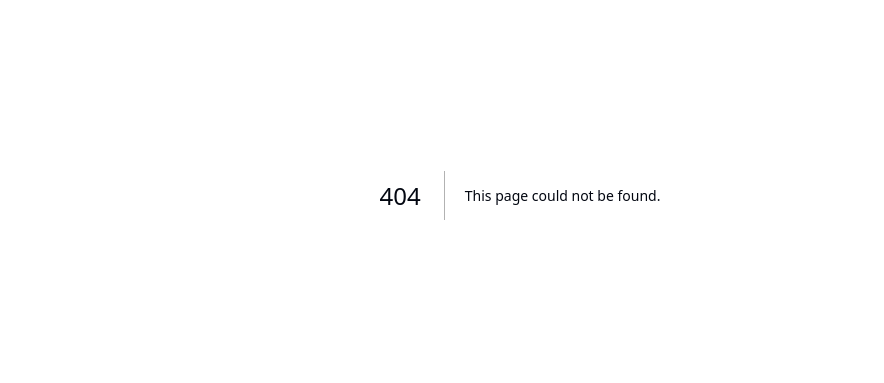
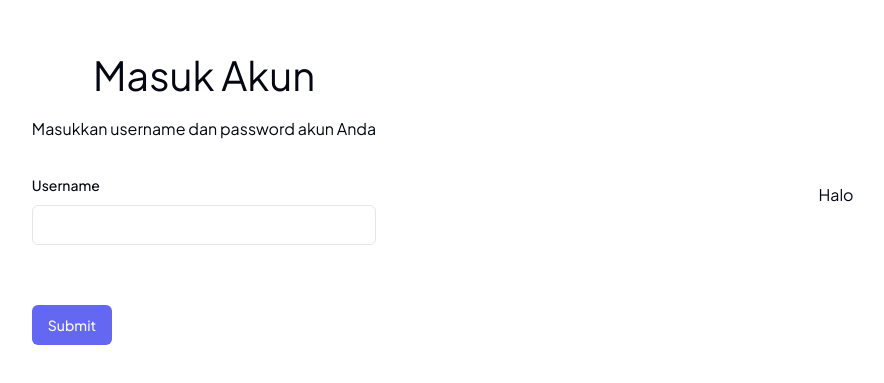
Before and after one commit to Tugas-Akhir-Stemba-25/cbt-frontend, a Next.js app: page /login in a window 1280 px wide. Before the commit this address had no page. Shown: the part 205-588 px from the top of the page, without its empty margins (120-1004 px from the left). Built offline with nearby package versions, Linux system fonts and the light colour scheme.

Commit message:
feat: create login page layout

```diff
--- a/package.json
+++ b/package.json
@@ -12,6 +12,8 @@
     "commit": "git-cz"
   },
   "dependencies": {
+    "@hookform/resolvers": "^3.10.0",
+    "@radix-ui/react-label": "^2.1.2",
     "@radix-ui/react-slot": "^1.1.2",
     "axios": "^1.7.9",
     "class-variance-authority": "^0.7.1",
@@ -23,6 +25,7 @@
     "prettier-plugin-tailwindcss": "^0.6.11",
     "react": "^19.0.0",
     "react-dom": "^19.0.0",
+    "react-hook-form": "^7.54.2",
     "tailwind-merge": "^2.6.0",
     "tailwindcss-animate": "^1.0.7",
     "zod": "^3.24.1",
--- /dev/null
+++ b/src/app/(auth)/login/page.tsx
@@ -0,0 +1,5 @@
+import Login from '@/components/organisms/auth/Login'
+
+export default function Page() {
+  return <Login />
+}
--- a/src/app/page.tsx
+++ b/src/app/page.tsx
@@ -1,5 +1,5 @@
-import InitialComponent from '@/components/organisms/InitialComponent'
+import { redirect } from 'next/navigation'
 
-export default function Home() {
-  return <InitialComponent />
+export default function Page() {
+  return redirect('/dashboard')
 }
--- /dev/null
+++ b/src/components/molecules/form/LoginForm.tsx
@@ -0,0 +1,50 @@
+'use client'
+
+import { zodResolver } from '@hookform/resolvers/zod'
+import { useForm } from 'react-hook-form'
+
+import { LoginType, loginSchema } from '@/validators/auth/login-validator'
+
+import { Button } from '@/components/ui/button'
+import { Form, FormControl, FormDescription, FormField, FormItem, FormLabel, FormMessage } from '@/components/ui/form'
+import { Input } from '@/components/ui/input'
+
+const LoginForm = () => {
+  const form = useForm<LoginType>({
+    defaultValues: {
+      username: '',
+      password: ''
+    },
+    resolver: zodResolver(loginSchema)
+  })
+
+  return (
+    <div className="flex flex-col items-center gap-8">
+      <div className="flex flex-col items-center gap-3 text-center">
+        <h1 className="text-[40px]">Masuk Akun</h1>
+        <p>Masukkan username dan password akun Anda</p>
+      </div>
+      <Form {...form}>
+        <form onSubmit={() => console.log('ok')} className="w-full space-y-8">
+          <FormField
+            control={form.control}
+            name="username"
+            render={({ field }) => (
+              <FormItem>
+                <FormLabel>Username</FormLabel>
+                <FormControl>
+                  <Input placeholder="shadcn" {...field} />
+                </FormControl>
+                <FormDescription>This is your public display name.</FormDescription>
+                <FormMessage />
+              </FormItem>
+            )}
+          />
+          <Button type="submit">Submit</Button>
+        </form>
+      </Form>
+    </div>
+  )
+}
+
+export default LoginForm
--- /dev/null
+++ b/src/components/organisms/auth/Login.tsx
@@ -0,0 +1,13 @@
+import LoginLeftSide from './LoginLeftSide'
+import LoginRightSide from './LoginRightSide'
+
+const Login = () => {
+  return (
+    <div className="grid h-screen grid-cols-2 p-2">
+      <LoginLeftSide />
+      <LoginRightSide />
+    </div>
+  )
+}
+
+export default Login
--- /dev/null
+++ b/src/components/organisms/auth/LoginLeftSide.tsx
@@ -0,0 +1,11 @@
+import LoginForm from '@/components/molecules/form/LoginForm'
+
+const LoginLeftSide = () => {
+  return (
+    <div className="grid h-full w-full place-items-center">
+      <LoginForm />
+    </div>
+  )
+}
+
+export default LoginLeftSide
--- /dev/null
+++ b/src/components/organisms/auth/LoginRightSide.tsx
@@ -0,0 +1,5 @@
+const LoginRightSide = () => {
+  return <div className="grid w-full place-items-center">Halo </div>
+}
+
+export default LoginRightSide
--- /dev/null
+++ b/src/components/ui/form.tsx
@@ -0,0 +1,133 @@
+'use client'
+
+import * as React from 'react'
+
+import * as LabelPrimitive from '@radix-ui/react-label'
+import { Slot } from '@radix-ui/react-slot'
+import { Controller, ControllerProps, FieldPath, FieldValues, FormProvider, useFormContext } from 'react-hook-form'
+
+import { cn } from '@/utils/shadcn'
+
+import { Label } from '@/components/ui/label'
+
+const Form = FormProvider
+
+type FormFieldContextValue<
+  TFieldValues extends FieldValues = FieldValues,
+  TName extends FieldPath<TFieldValues> = FieldPath<TFieldValues>
+> = {
+  name: TName
+}
+
+const FormFieldContext = React.createContext<FormFieldContextValue>({} as FormFieldContextValue)
+
+const FormField = <
+  TFieldValues extends FieldValues = FieldValues,
+  TName extends FieldPath<TFieldValues> = FieldPath<TFieldValues>
+>({
+  ...props
+}: ControllerProps<TFieldValues, TName>) => {
+  return (
+    <FormFieldContext.Provider value={{ name: props.name }}>
+      <Controller {...props} />
+    </FormFieldContext.Provider>
+  )
+}
+
+const useFormField = () => {
+  const fieldContext = React.useContext(FormFieldContext)
+  const itemContext = React.useContext(FormItemContext)
+  const { getFieldState, formState } = useFormContext()
+
+  const fieldState = getFieldState(fieldContext.name, formState)
+
+  if (!fieldContext) {
+    throw new Error('useFormField should be used within <FormField>')
+  }
+
+  const { id } = itemContext
+
+  return {
+    id,
+    name: fieldContext.name,
+    formItemId: `${id}-form-item`,
+    formDescriptionId: `${id}-form-item-description`,
+    formMessageId: `${id}-form-item-message`,
+    ...fieldState
+  }
+}
+
+type FormItemContextValue = {
+  id: string
+}
+
+const FormItemContext = React.createContext<FormItemContextValue>({} as FormItemContextValue)
+
+const FormItem = React.forwardRef<HTMLDivElement, React.HTMLAttributes<HTMLDivElement>>(
+  ({ className, ...props }, ref) => {
+    const id = React.useId()
+
+    return (
+      <FormItemContext.Provider value={{ id }}>
+        <div ref={ref} className={cn('space-y-2', className)} {...props} />
+      </FormItemContext.Provider>
+    )
+  }
+)
+FormItem.displayName = 'FormItem'
+
+const FormLabel = React.forwardRef<
+  React.ElementRef<typeof LabelPrimitive.Root>,
+  React.ComponentPropsWithoutRef<typeof LabelPrimitive.Root>
+>(({ className, ...props }, ref) => {
+  const { error, formItemId } = useFormField()
+
+  return <Label ref={ref} className={cn(error && 'text-destructive', className)} htmlFor={formItemId} {...props} />
+})
+FormLabel.displayName = 'FormLabel'
+
+const FormControl = React.forwardRef<React.ElementRef<typeof Slot>, React.ComponentPropsWithoutRef<typeof Slot>>(
+  ({ ...props }, ref) => {
+    const { error, formItemId, formDescriptionId, formMessageId } = useFormField()
+
+    return (
+      <Slot
+        ref={ref}
+        id={formItemId}
+        aria-describedby={!error ? `${formDescriptionId}` : `${formDescriptionId} ${formMessageId}`}
+        aria-invalid={!!error}
+        {...props}
+      />
+    )
+  }
+)
+FormControl.displayName = 'FormControl'
+
+const FormDescription = React.forwardRef<HTMLParagraphElement, React.HTMLAttributes<HTMLParagraphElement>>(
+  ({ className, ...props }, ref) => {
+    const { formDescriptionId } = useFormField()
+
+    return <p ref={ref} id={formDescriptionId} className={cn('text-sm text-muted-foreground', className)} {...props} />
+  }
+)
+FormDescription.displayName = 'FormDescription'
+
+const FormMessage = React.forwardRef<HTMLParagraphElement, React.HTMLAttributes<HTMLParagraphElement>>(
+  ({ className, children, ...props }, ref) => {
+    const { error, formMessageId } = useFormField()
+    const body = error ? String(error?.message) : children
+
+    if (!body) {
+      return null
+    }
+
+    return (
+      <p ref={ref} id={formMessageId} className={cn('text-sm font-medium text-destructive', className)} {...props}>
+        {body}
+      </p>
+    )
+  }
+)
+FormMessage.displayName = 'FormMessage'
+
+export { useFormField, Form, FormItem, FormLabel, FormControl, FormDescription, FormMessage, FormField }
--- /dev/null
+++ b/src/components/ui/input.tsx
@@ -0,0 +1,22 @@
+import * as React from 'react'
+
+import { cn } from '@/utils/shadcn'
+
+const Input = React.forwardRef<HTMLInputElement, React.ComponentProps<'input'>>(
+  ({ className, type, ...props }, ref) => {
+    return (
+      <input
+        type={type}
+        className={cn(
+          'flex h-10 w-full rounded-md border border-input bg-background px-3 py-2 text-base ring-offset-background file:border-0 file:bg-transparent file:text-sm file:font-medium file:text-foreground placeholder:text-muted-foreground focus-visible:outline-none focus-visible:ring-2 focus-visible:ring-ring focus-visible:ring-offset-2 disabled:cursor-not-allowed disabled:opacity-50 md:text-sm',
+          className
+        )}
+        ref={ref}
+        {...props}
+      />
+    )
+  }
+)
+Input.displayName = 'Input'
+
+export { Input }
--- /dev/null
+++ b/src/components/ui/label.tsx
@@ -0,0 +1,20 @@
+'use client'
+
+import * as React from 'react'
+
+import * as LabelPrimitive from '@radix-ui/react-label'
+import { cva, type VariantProps } from 'class-variance-authority'
+
+import { cn } from '@/utils/shadcn'
+
+const labelVariants = cva('text-sm font-medium leading-none peer-disabled:cursor-not-allowed peer-disabled:opacity-70')
+
+const Label = React.forwardRef<
+  React.ElementRef<typeof LabelPrimitive.Root>,
+  React.ComponentPropsWithoutRef<typeof LabelPrimitive.Root> & VariantProps<typeof labelVariants>
+>(({ className, ...props }, ref) => (
+  <LabelPrimitive.Root ref={ref} className={cn(labelVariants(), className)} {...props} />
+))
+Label.displayName = LabelPrimitive.Root.displayName
+
+export { Label }
--- /dev/null
+++ b/src/validators/auth/login-validator.ts
@@ -0,0 +1,8 @@
+import { z } from 'zod'
+
+export const loginSchema = z.object({
+  username: z.string().min(1, 'Username tidak boleh kosong'),
+  password: z.string().nonempty('Password tidak boleh kosong').min(8, 'Password minimal 8 karakter')
+})
+
+export type LoginType = z.infer<typeof loginSchema>
```
Also changed, not shown: components.json, 1 other file (tests, documents, lock files or other folders).
